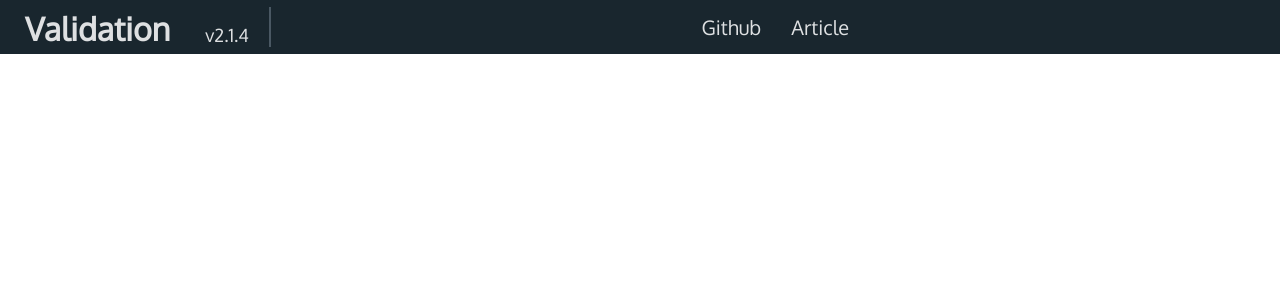
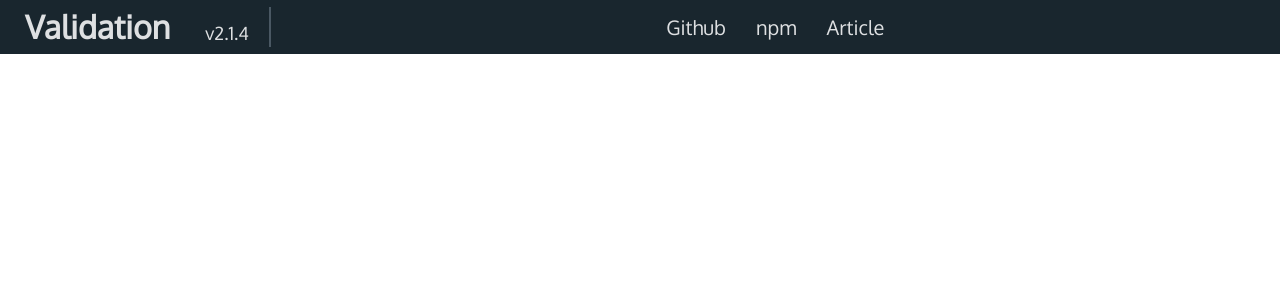
Before and after one commit to kwirke/validation-docs, a React (Create React App) app: page / in a window 1280 px wide. Shown: the top 300 px of the page. Built offline with nearby package versions, Linux system fonts and the light colour scheme.

Commit message:
Refactor components out

```diff
--- a/src/App/App.js
+++ b/src/App/App.js
@@ -1,85 +1,8 @@
 import React from 'react'
 import styled from 'styled-components'
 import './App.css'
-
-const gunmetal = '#2d3941'
-const darkGunmetal = '#19262e'
-
-const russianViolet = '#3c294f'
-
-const deepKoamaru = '#284464'
-const eerieBlack = '#0f1925'
-
-const platinum = '#dee0e2'
-const independence = '#4a5863'
-
-const celadonGreen = '#27878e'
-
-const Navbar = styled.div`
-  display: flex;
-  align-items: center;
-  background-color: ${darkGunmetal};
-  height: 54px;
-`
-
-const Title = styled.h1`
-  display: inline-block;
-  color: ${platinum};
-  max-height: 38px;
-  heigth: 38px;
-  margin: 8px 25px;
-`
-
-const Version = styled.h2`
-  display: inline-block;
-  align-self: flex-end;
-  color: ${platinum};
-  margin: 0 20px 8px 10px;
-  font-size: 18px;
-  font-weight: lighter;
-`
-
-const Separator = styled.div`
-  width: 2px;
-  height: 40px;
-  background-color: ${independence};
-`
-
-const NavbarRight = styled.div`
-  display: flex;
-  align-items: center;
-  justify-content: center;
-  width: 100%;
-  height: 100%;
-`
-
-const ItemButton = styled.a`
-  display: flex;
-  align-items: center;
-  color: ${platinum};
-  padding: 0 15px;
-  cursor: pointer;
-  height: 100%;
-  font-size: 20px;
-  :hover {
-    background-color: ${gunmetal};
-  }
-`
-
-const Item = ({to, children}) => (
-  <ItemButton href={to}>
-    {children}
-  </ItemButton>
-)
+import {Navbar} from '../Navbar/Navbar'
 
 export const App = () => (
-  <Navbar>
-    <Title>Validation</Title>
-    <Version>v2.1.4</Version>
-    <Separator/>
-    <NavbarRight>
-      <Item><span>Github</span></Item>
-      <Item><span>Article</span></Item>
-    </NavbarRight>
-  </Navbar>
+  <Navbar/>
 )
--- /dev/null
+++ b/src/Navbar/Item.js
@@ -0,0 +1,23 @@
+import React from 'react';
+import styled from 'styled-components';
+import { platinum, gunmetal } from '../Style/Colors';
+
+const ItemButton = styled.a`
+    display: flex;
+    align-items: center;
+    color: ${platinum};
+    padding: 0 15px;
+    cursor: pointer;
+    height: 100%;
+    font-size: 20px;
+    text-decoration: none;
+    :hover {
+        background-color: ${gunmetal};
+    }
+`;
+
+export const Item = ({ to, children }) => (
+    <ItemButton href={to} target="_blank" rel="noopener noreferrer">
+        <span>{children}</span>
+    </ItemButton>
+);
--- /dev/null
+++ b/src/Navbar/Navbar.js
@@ -0,0 +1,61 @@
+import React from 'react'
+import styled from 'styled-components'
+import {darkGunmetal, platinum, independence} from '../Style/Colors'
+import {Item} from './Item'
+
+const NavbarWrapper = styled.div`
+    display: flex;
+    align-items: center;
+    background-color: ${darkGunmetal};
+    height: 54px;
+`;
+
+const bottomMargin = '10px'
+
+const Title = styled.h1`
+    display: inline-block;
+    color: ${platinum};
+    max-height: 38px;
+    heigth: 38px;
+    margin: 6px 25px ${bottomMargin} 25px;
+`;
+
+const Version = styled.h2`
+    display: inline-block;
+    align-self: flex-end;
+    color: ${platinum};
+    margin: 0 20px ${bottomMargin} 10px;
+    font-size: 18px;
+    font-weight: lighter;
+`;
+
+const Separator = styled.div`
+    width: 2px;
+    height: 40px;
+    background-color: ${independence};
+`;
+
+const NavbarRight = styled.div`
+    display: flex;
+    align-items: center;
+    justify-content: center;
+    width: 100%;
+    height: 100%;
+`;
+
+export const Navbar = () => (
+    <NavbarWrapper>
+        <a href="/">
+            <Title>Validation</Title>
+        </a>
+        <Version>v2.1.4</Version>
+        <Separator />
+        <NavbarRight>
+            <Item to="https://github.com/kwirke/validation">Github</Item>
+            <Item to="https://npmjs.com/package/@rexform/validation">npm</Item>
+            <Item to="https://dev.to/kwirke/javascript-composable-decoders-with-validation-1ldh">
+                Article
+            </Item>
+        </NavbarRight>
+    </NavbarWrapper>
+);
--- /dev/null
+++ b/src/Style/Colors.js
@@ -0,0 +1,17 @@
+// Dark greys
+export const gunmetal = '#2d3941'
+export const darkGunmetal = '#19262e'
+
+// Violets
+export const russianViolet = '#3c294f'
+
+// Greyish blues
+export const deepKoamaru = '#284464'
+export const eerieBlack = '#0f1925'
+
+// Light greys
+export const platinum = '#dee0e2'
+export const independence = '#4a5863'
+
+// Turquoises
+export const celadonGreen = '#27878e'
```
Also changed, not shown: src/CodeBlock/CodeBlock.js (renamed from src/CodeBlock.js).
